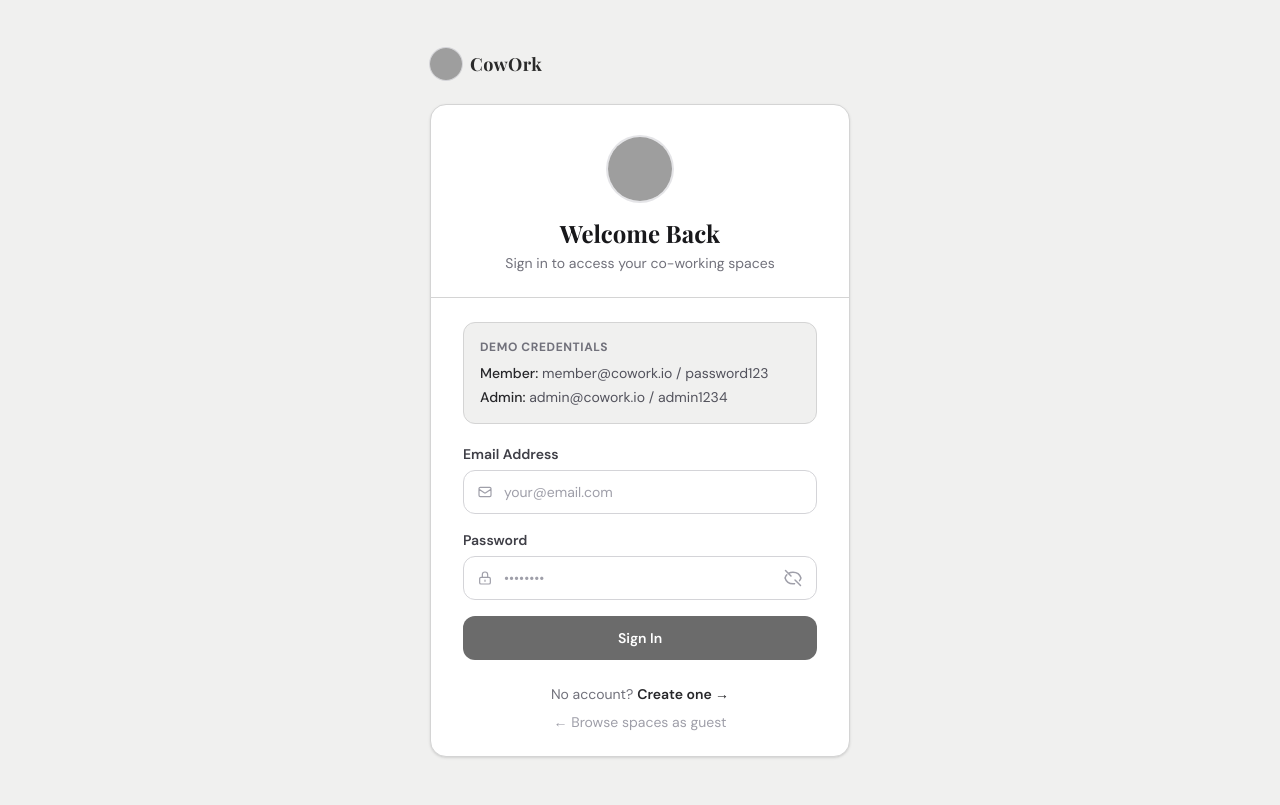
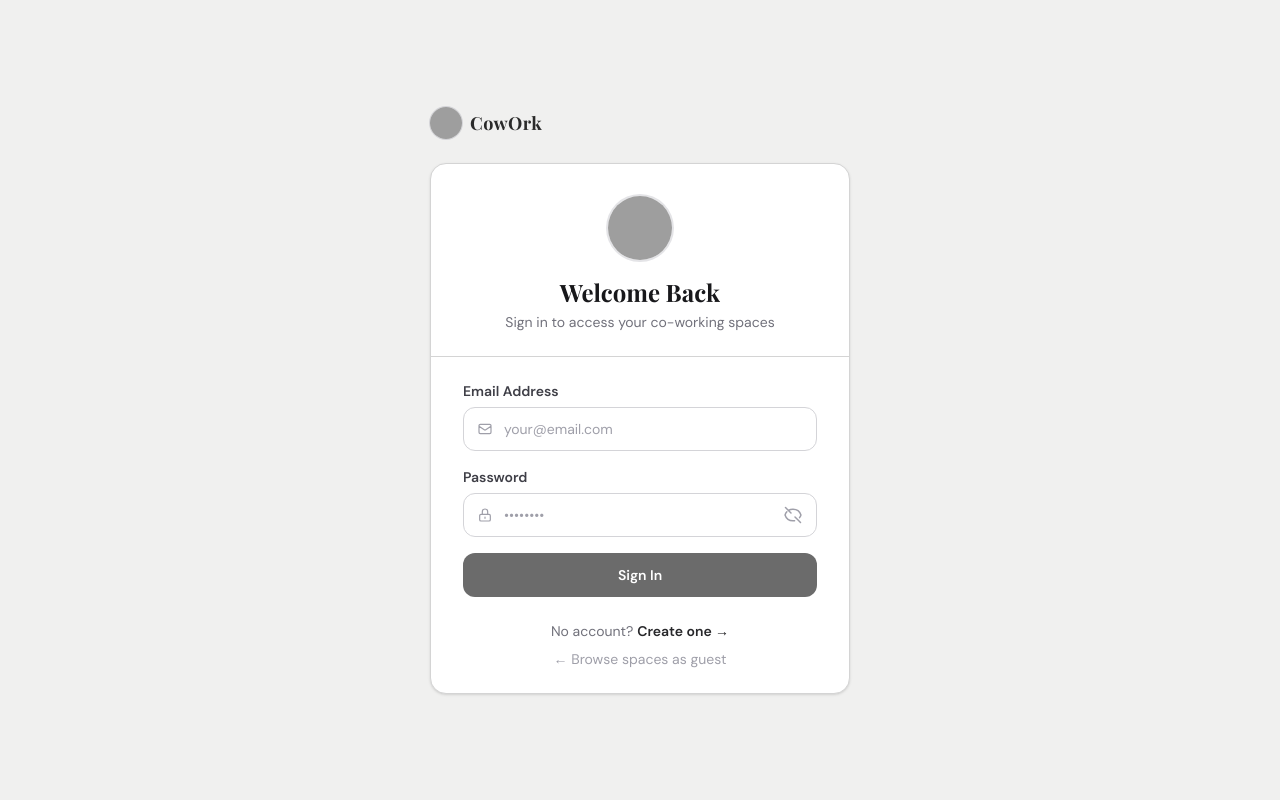
Before and after one commit to ryu49th/fe-project-68-ruok, a Next.js app: page /login in a window 1280 px wide. Built offline with nearby package versions, Linux system fonts and the light colour scheme; no server answers; grey boxes are pictures that could not be loaded; a web font is replaced by a local one.

Commit message:
remove demo

```diff
--- a/src/components/auth/LoginForm.tsx
+++ b/src/components/auth/LoginForm.tsx
@@ -46,15 +46,6 @@ export default function LoginForm() {
                     <p className="text-sm text-red-700 font-medium">{error || "Session expired. Please sign in again."}</p>
                 </div>
             )}
-
-            {/* Demo credentials */}
-            <div className="mb-5 p-4 rounded-xl border" style={{ backgroundColor: "#f0f0ef", borderColor: "#d4d4d4" }}>
-                <p className="text-xs font-bold text-zinc-500 uppercase tracking-wider mb-2">Demo Credentials</p>
-                <div className="space-y-1 text-sm text-zinc-600">
-                    <p><span className="font-medium text-zinc-800">Member:</span> member@cowork.io / password123</p>
-                    <p><span className="font-medium text-zinc-800">Admin:</span> admin@cowork.io / admin1234</p>
-                </div>
-            </div>
 
             <form onSubmit={handleSubmit} className="space-y-4">
                 {/* Email */}
```
